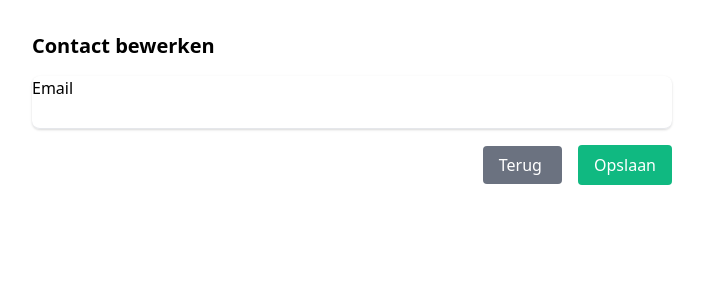
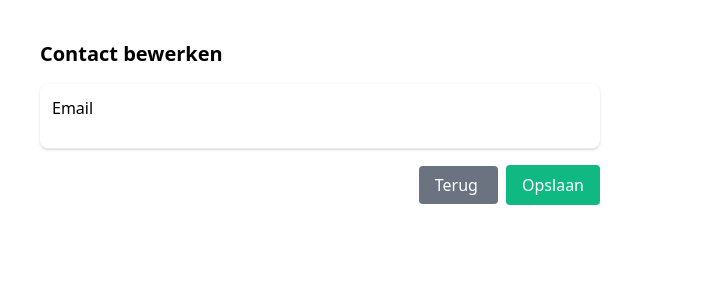
Before and after one commit to darylholling/Build_IT_groep7, a Symfony app: template templates/contact/edit.html.twig in a window 1280 px wide. Shown: the top 300 px of the page, without its empty margins (288-991 px from the left). Run offline with Twig, Linux system fonts and the light colour scheme; the template is opened without the code that fills it, so the values that code supplies are empty; form fields are guessed from the names that the template uses; some libraries are stand-ins or nearby versions.

Commit message:
add styling

```diff
--- a/src/Form/ConsumptionMomentType.php
+++ b/src/Form/ConsumptionMomentType.php
@@ -21,7 +21,7 @@ class ConsumptionMomentType extends AbstractType
     {
         $builder
             ->add('dateTime', TimeType::class, [
-                'label' => 'E-mailadres',
+                'label' => 'Tijd',
                 'input' => 'datetime',
                 'widget' => 'choice',
             ]);
--- a/templates/base.html.twig
+++ b/templates/base.html.twig
@@ -14,7 +14,7 @@
 <body>
 {% if app.user %}
     <nav class="bg-gray-800">
-        <div class="max-w-7xl mx-auto px-2 sm:px-6 lg:px-8">
+        <div class="max-w-7xl w-1/2 mx-auto px-2 sm:px-6 lg:px-8">
             <div class="relative flex items-center justify-between h-16">
                 <div class="absolute inset-y-0 left-0 flex items-center sm:hidden">
                     <button class="inline-flex items-center justify-center p-2 rounded-md text-gray-400 hover:text-white hover:bg-gray-700 focus:outline-none focus:ring-2 focus:ring-inset focus:ring-white"
@@ -33,7 +33,7 @@
                         </svg>
                     </button>
                 </div>
-                <div class="flex-1 flex items-center justify-center sm:items-stretch sm:justify-start">
+                <div class="flex-1 flex items-center justify-center sm:items-stretch sm:justify-start ">
                     <div class="hidden sm:block sm:ml-6">
                         <div class="flex space-x-4">
                             <div class="flex-shrink-0 flex items-center">
@@ -45,24 +45,23 @@
                                 <h2 class="text-3xl font-extrabold text-white">&nbsp; Build IT</h2>
                             </div>
                             <a href="{{ path('app_home_index') }}"
-                               class="bg-green-500 text-white px-3 py-2 rounded-md text-sm font-medium">
+                               class="{% if app.request.attributes.get('_route')is same as('app_home_index') %}bg-green-500 text-white{% else %} text-gray-300 hover:bg-green-700{% endif %} hover:text-white px-3 py-2 rounded-md text-sm font-medium">
                                 Dashboard
                             </a>
-
                             <a href="{{ path('app_contact_index') }}"
-                               class="text-gray-300 hover:bg-green-700 hover:text-white px-3 py-2 rounded-md text-sm font-medium">
+                               class="{% if app.request.attributes.get('_route')is same as('app_contact_index') %}bg-green-500 text-white{% else %} text-gray-300 hover:bg-green-700{% endif %} hover:text-white px-3 py-2 rounded-md text-sm font-medium">
                                 Contacten
                             </a>
                             <a href="{{ path('app_consumptionmoment_index') }}"
-                               class="text-gray-300 hover:bg-green-700 hover:text-white px-3 py-2 rounded-md text-sm font-medium">
+                               class="{% if app.request.attributes.get('_route')is same as('app_consumptionmoment_index') %}bg-green-500 text-white{% else %} text-gray-300 hover:bg-green-700{% endif %} hover:text-white px-3 py-2 rounded-md text-sm font-medium">
                                 Consumptie momenten
                             </a>
                             <a href="{{ path('app_ardiuno_index') }}"
-                               class="text-gray-300 hover:bg-green-700 hover:text-white px-3 py-2 rounded-md text-sm font-medium">
+                               class="{% if app.request.attributes.get('_route')is same as('app_ardiuno_index') %}bg-green-500 text-white{% else %} text-gray-300 hover:bg-green-700{% endif %} hover:text-white px-3 py-2 rounded-md text-sm font-medium">
                                 Ardiuno
                             </a>
                             <a href="{{ path('app_consumption_index') }}"
-                               class="text-gray-300 hover:bg-green-700 hover:text-white px-3 py-2 rounded-md text-sm font-medium">
+                               class="{% if app.request.attributes.get('_route')is same as('app_consumption_index') %}bg-green-500 text-white{% else %} text-gray-300 hover:bg-green-700{% endif %} hover:text-white px-3 py-2 rounded-md text-sm font-medium">
                                 Consumpties
                             </a>
 
--- a/templates/consumption/index.html.twig
+++ b/templates/consumption/index.html.twig
@@ -4,6 +4,9 @@
     <div class="flex flex-col w-1/2 mx-auto pt-8">
         <div class="-my-2 overflow-x-auto sm:-mx-6 lg:-mx-8">
             <div class="py-2 align-middle inline-block min-w-full sm:px-6 lg:px-8">
+                <div class="flex pb-4">
+                    <h2 class="flex-1 text-xl font-semibold">Consumpties</h2>
+                </div>
                 <div class="shadow overflow-hidden border-b border-gray-200 sm:rounded-lg">
                     <table class="min-w-full divide-y divide-gray-200">
                         <thead class="bg-gray-50">
--- a/templates/contact/edit.html.twig
+++ b/templates/contact/edit.html.twig
@@ -2,24 +2,24 @@
 
 {% block body %}
     <div class="flex flex-col w-1/2 mx-auto pt-8">
-        <div class="-my-2 overflow-x-auto sm:-mx-6 lg:-mx-8">
+        <div class="container overflow-x-auto px-2 sm:-mx-6 lg:-mx-8">
             <div class="py-2 align-middle inline-block min-w-full sm:px-6 lg:px-8">
                 <div class="pb-4">
                     <h2 class="flex-1 text-xl font-semibold">Contact bewerken</h2>
                 </div>
                 {{ form_start(form) }}
 
-                <div class="shadow overflow-hidden border-b border-gray-200 sm:rounded-lg pb-4">
+                <div class="shadow overflow-hidden border-b border-gray-200 sm:rounded-lg pb-4 p-3">
                     {{ form_row(form.email) }}
                 </div>
 
                 <div class="flex pt-4">
                     <div class="ml-auto">
                         <a href="{{ path('app_contact_index') }}"
-                           class="btn bg-gray-500 py-2 px-4 text-white rounded mr-2">
+                           class="btn bg-gray-500 hover:bg-gray-600 py-2 px-4 text-white rounded ml-2">
                             Terug
                         </a>
-                        <button type="submit" class="btn bg-green-500 py-2 px-4 text-white rounded ml-2">
+                        <button type="submit" class="btn bg-green-500 hover:bg-green-600 py-2 px-4 text-white rounded ml-2">
                             Opslaan
                         </button>
                     </div>
--- a/templates/contact/new.html.twig
+++ b/templates/contact/new.html.twig
@@ -9,17 +9,17 @@
                 </div>
                 {{ form_start(form) }}
 
-                <div class="shadow overflow-hidden border-b border-gray-200 sm:rounded-lg pb-4">
+                <div class="shadow overflow-hidden border-b border-gray-200 sm:rounded-lg pb-4 p-3">
                     {{ form_row(form.email) }}
                 </div>
 
                 <div class="flex pt-4">
                     <div class="ml-auto">
                         <a href="{{ path('app_contact_index') }}"
-                           class="btn bg-gray-500 py-2 px-4 text-white rounded mr-2">
+                           class="btn bg-gray-500 hover:bg-gray-600 py-2 px-4 text-white rounded ml-2">
                             Terug
                         </a>
-                        <button type="submit" class="btn bg-green-500 py-2 px-4 text-white rounded ml-2">
+                        <button type="submit" class="btn bg-green-500 hover:bg-green-600 py-2 px-4 text-white rounded ml-2">
                             Opslaan
                         </button>
                     </div>
--- a/templates/form/theme.html.twig
+++ b/templates/form/theme.html.twig
@@ -403,7 +403,7 @@
 {%- endblock checkbox_class -%}
 
 {%- block select_class -%}
-    {% if form.vars.errors|length %}border-red border-1{% endif %} appearance-none form-select block w-full
+    {% if form.vars.errors|length %}border-red border-1{% endif %} focus:ring-indigo-500 focus:border-indigo-500 h-full py-0 pl-2 pr-7 border-transparent bg-transparent text-gray-500 sm:text-sm rounded-md
 {%- endblock select_class -%}
 
 {%- block input_group_class -%}
```
Also changed, not shown: templates/consumption_moment/edit.html.twig (+4 -4 lines), templates/consumption_moment/index.html.twig (+7 -4 lines), templates/consumption_moment/new.html.twig (+4 -4 lines), templates/contact/index.html.twig (+4 -4 lines).
